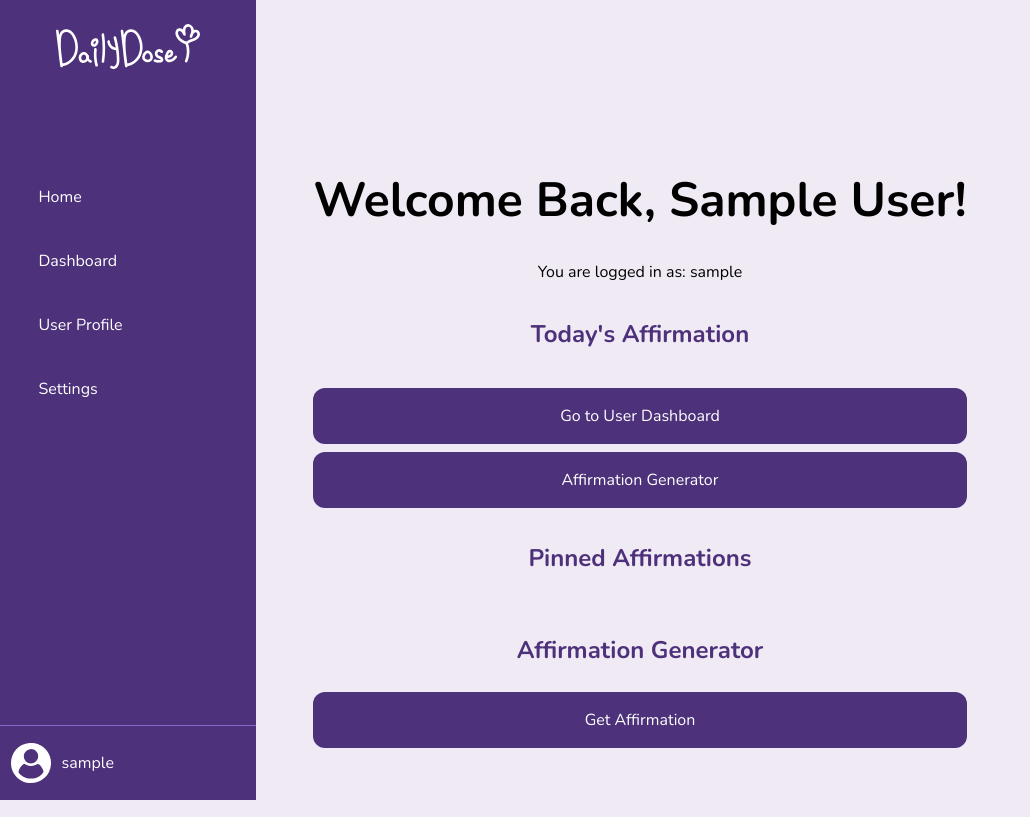
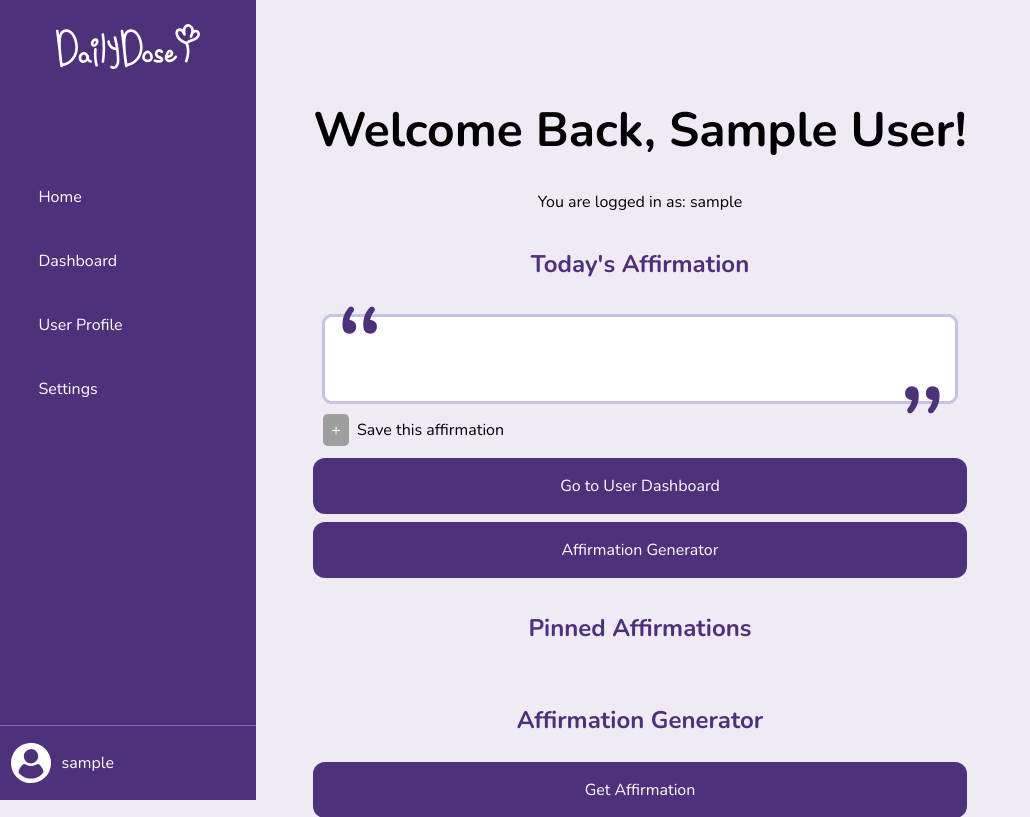
Before and after one commit to freeCodeCamp-2025-Summer-Hackathon/indigo-class, a Flask app: template app/templates/home/index.html in a window 1280 px wide. Shown: the top 817 px of the page, without its empty margins (0-1030 px from the left). Run offline with Flask 3, Linux system fonts and the light colour scheme; the template is opened without the code that fills it, so the values that code supplies are empty; the visitor is signed in with stand-in values (Sample User, id 1); parts of the project's set-up code (start-up, migrations or seed data) failed here and were passed over.

Commit message:
fix(daily): lazyload error while rendering affirmation data
change the daily affirmation as a serialized data instead of an ORM object

```diff
--- a/app/__init__.py
+++ b/app/__init__.py
@@ -9,7 +9,7 @@ from flask_mail import Mail, Message
 from sqlalchemy import text
 
 from app.models import Affirmation, DailyMailHistory, User, db
-import globals
+from . import globals
 
 dotenv.load_dotenv()
 
@@ -19,7 +19,6 @@ scheduler = BackgroundScheduler()
 
 def daily_tasks():
     with current_app.app_context():
-        # Daily email delivery
         users = User.query.all()
         today = datetime.now().date()
 
@@ -29,9 +28,13 @@ def daily_tasks():
                 continue
 
             # Set daily affirmation
-            globals.daily_affirmation_text = affirmation.affirmation_text
+            globals.daily_affirmation_data = {
+                "id": affirmation.affirmation_id,
+                "content": affirmation.affirmation_text,
+                "category": affirmation.categories[0].category.name,
+            }
 
-            # Send email
+            # Check if user want email
             if not user.is_email_opt_in:
                 continue
 
@@ -45,6 +48,7 @@ def daily_tasks():
             if already_sent:
                 continue
 
+            # Send email
             msg = Message(
                 subject="Your Daily Affirmation",
                 recipients=[user.email],
@@ -128,10 +132,14 @@ def create_app():
         scheduler.start()
 
     # Set daily_affirmations if schedule hasn't triggered
-    if not globals.daily_affirmation_text:
+    if not globals.daily_affirmation_data:
         with app.app_context():
-            daily_affirmation = Affirmation.query.order_by(db.func.random()).first()
-            globals.daily_affirmation_text = daily_affirmation.affirmation_text
+            affirmation = Affirmation.query.order_by(db.func.random()).first()
+            globals.daily_affirmation_data = {
+                "id": affirmation.affirmation_id,
+                "content": affirmation.affirmation_text,
+                "category": affirmation.categories[0].category.name,
+            }
 
     @app.route("/test-daily")
     def test_daily_task():
--- a/app/controllers/root.py
+++ b/app/controllers/root.py
@@ -7,7 +7,7 @@ from flask_login import login_required, current_user
 from app.models import User, Affirmation, UserAffirmation, Category, DailyMailHistory
 
 from app import db
-import globals
+from .. import globals
 
 root_bp = Blueprint("root", __name__)
 
@@ -41,7 +41,7 @@ def index():
         user=current_user,
         all_affirmations=all_affirmations,
         pinned_affirmations=pinned_affirmations,
-        daily_affirmation=globals.daily_affirmation_text,
+        daily_affirmation_data=globals.daily_affirmation_data,
     )
 
 
--- a/app/globals.py
+++ b/app/globals.py
@@ -1 +1 @@
-daily_affirmation_text = ""
+daily_affirmation_data = None
--- a/app/templates/home/index.html
+++ b/app/templates/home/index.html
@@ -14,44 +14,42 @@ content %}
 <section class="home__section home__affirms">
   <h2>Today's Affirmation</h2>
   <div class="affirms__wrapper">
-    {% for affirmation in all_affirmations[:3] %}
     <div class="affirm">
       <figure class="affirm__wrapper">
         <blockquote class="affirm__quote">
-          {{ affirmation.affirmation_text }}
+          {{ daily_affirmation_data.content }}
         </blockquote>
         <figcaption class="affirm__cats">
-          {% for category in affirmation.categories %} {{ category.category.name
-          }} {% endfor %}
+          {{ daily_affirmation_data.category }}
         </figcaption>
       </figure>
       <div class="affirm__btn--wrapper">
+        <!-- button to pin -->
         <button
           class="affirm__btn"
           aria-label="Pin"
-          onclick="updateActionType('{{ affirmation.affirmation_id }}', 'pin')"
+          onclick="updateActionType('{{ daily_affirmation_data.id }}', 'pin')"
         >
           +
         </button>
         <p>Save this affirmation</p>
       </div>
     </div>
-    {% endfor %}
   </div>
 
   <a class="affirm__action" href="{{ url_for('root.dashboard') }}"
     >Go to User Dashboard</a
   >
   {% if current_user.is_admin() %}
-  <a class="affirm__action" href="{{ url_for('root.admin_dashboard') }}">Go to Admin Dashboard</a>
+  <a class="affirm__action" href="{{ url_for('root.admin_dashboard') }}"
+    >Go to Admin Dashboard</a
+  >
   {% endif %}
   <a class="affirm__action" href="#affirmation-generator"
     >Affirmation Generator</a
   >
 </section>
-{% endif %}
-
-{% if current_user.is_authenticated %}
+{% endif %} {% if current_user.is_authenticated %}
 <section class="home__section">
   <h2>Pinned Affirmations</h2>
   <div class="affirms__wrapper">
@@ -80,8 +78,7 @@ content %}
       {{ affirmation.affirmation_text }}
     </blockquote>
     <figcaption class="affirm__cats" id="rand-affirm-cat">
-      {% for category in affirmation.categories %}
-        {{ category.category.name }}
+      {% for category in affirmation.categories %} {{ category.category.name }}
       {% endfor %}
     </figcaption>
   </figure>
```
